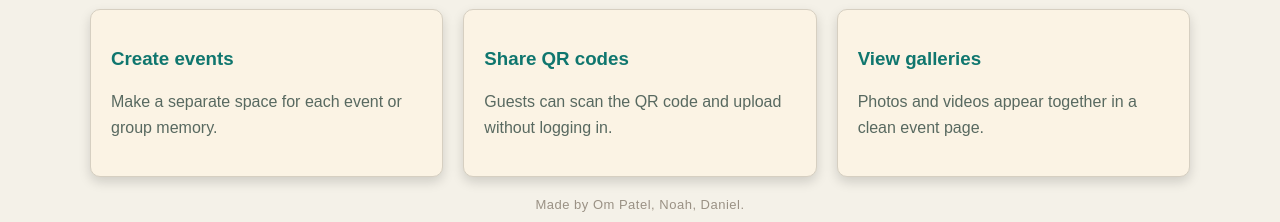
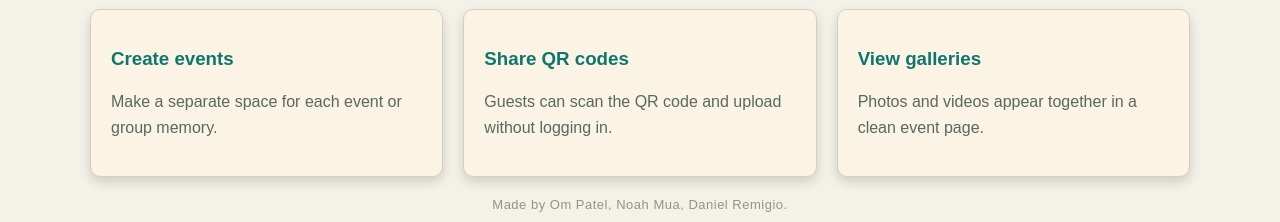
Before and after one commit to DanielRemPed/Clipora, a Flask app: page / in a window 1280 px wide. Shown: the part 798-1020 px from the top of the page. Run offline with Flask 3, Linux system fonts and the light colour scheme.

Commit message:
Update footer credits with full names

```diff
--- a/templates/index.html
+++ b/templates/index.html
@@ -60,7 +60,7 @@
     </main>
 
     <footer class="site-footer">
-        Made by Om Patel, Noah, Daniel.
+        Made by Om Patel, Noah Mua, Daniel Remigio.
     </footer>
 </body>
 </html>
```
